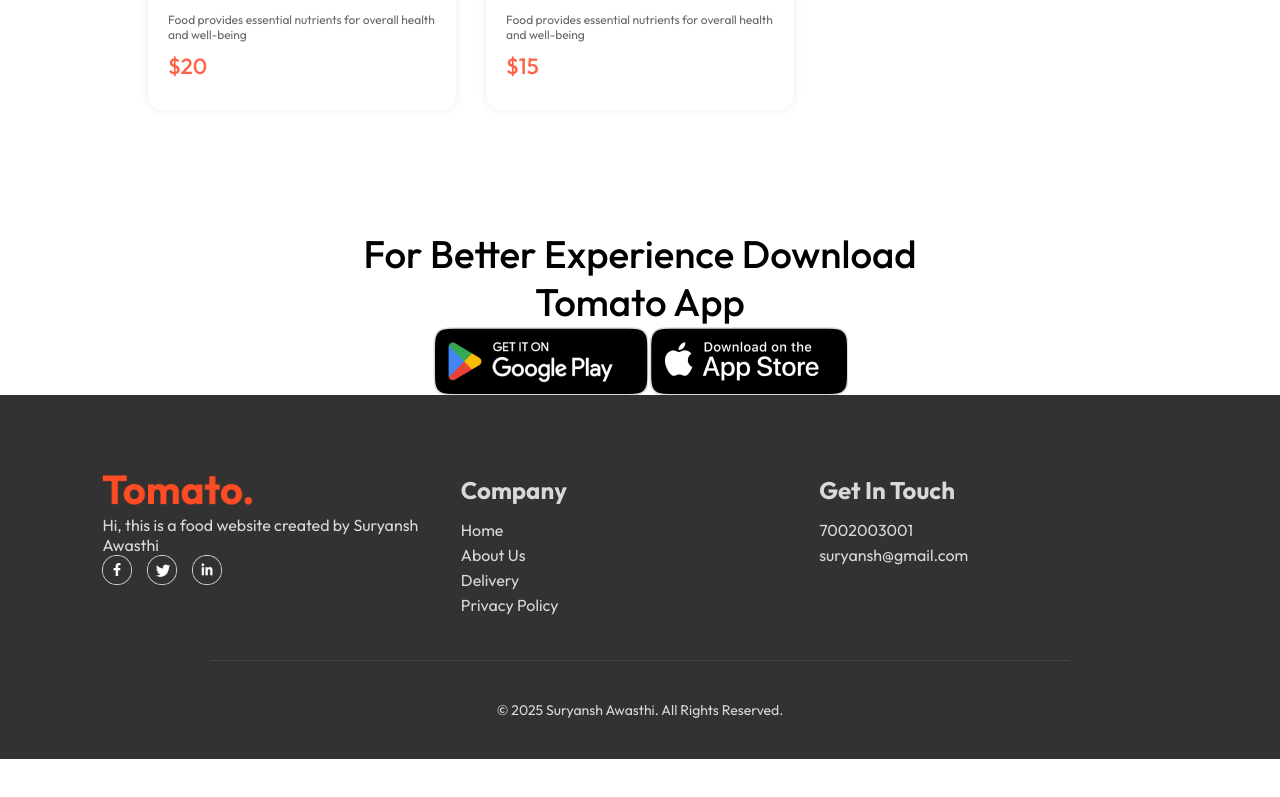
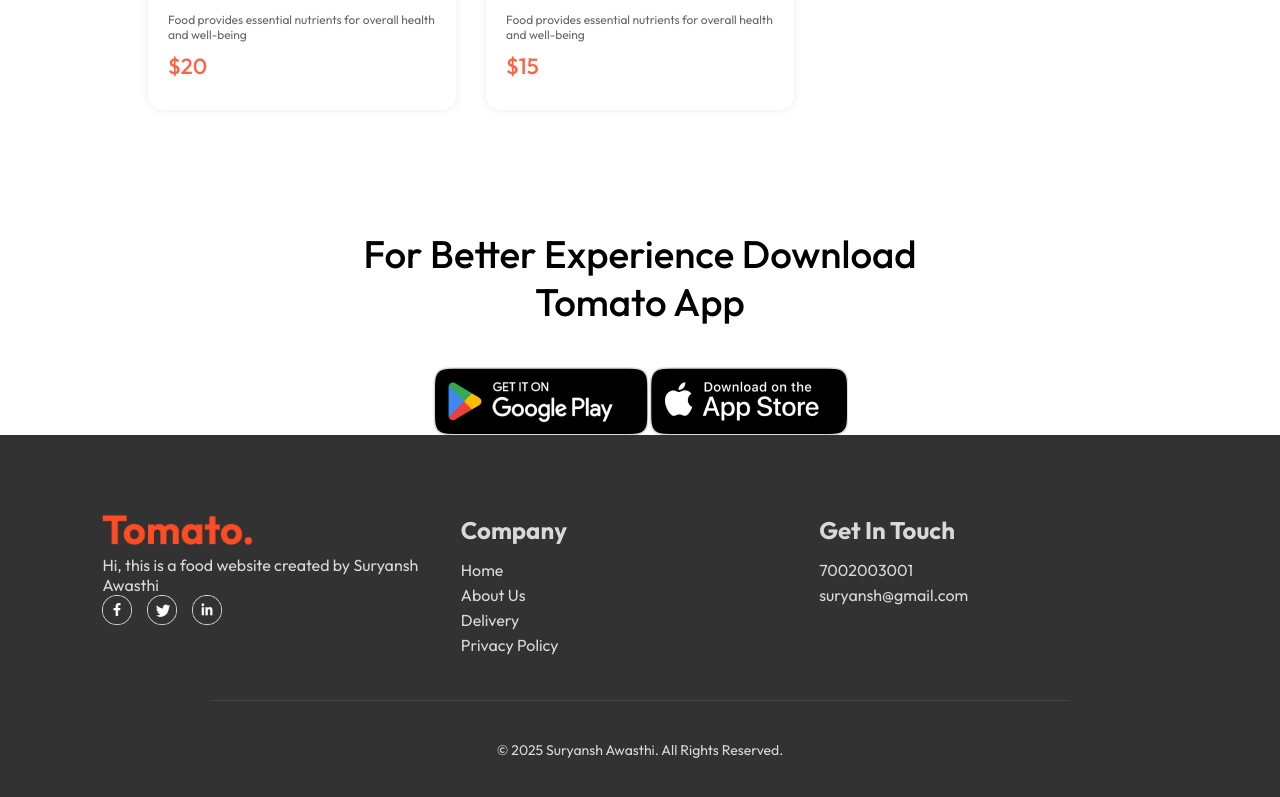
Before and after one commit to suryansh0010/food_Del, a React (Vite) app: page / in a window 1280 px wide. Shown: the part 5777-6574 px from the top of the page. Before the commit the page ends 6536 px from the top, so only its background shows below. Built offline with nearby package versions, Linux system fonts and the light colour scheme.

Commit message:
update css

```diff
--- a/src/components/AppDownload/AppDownload.css
+++ b/src/components/AppDownload/AppDownload.css
@@ -9,5 +9,5 @@
     display: flex;
     justify-content: center;
     gap: max(2vw,10px,a);
-    margin-top: ;
+    margin-top: 40px;
 }
```
